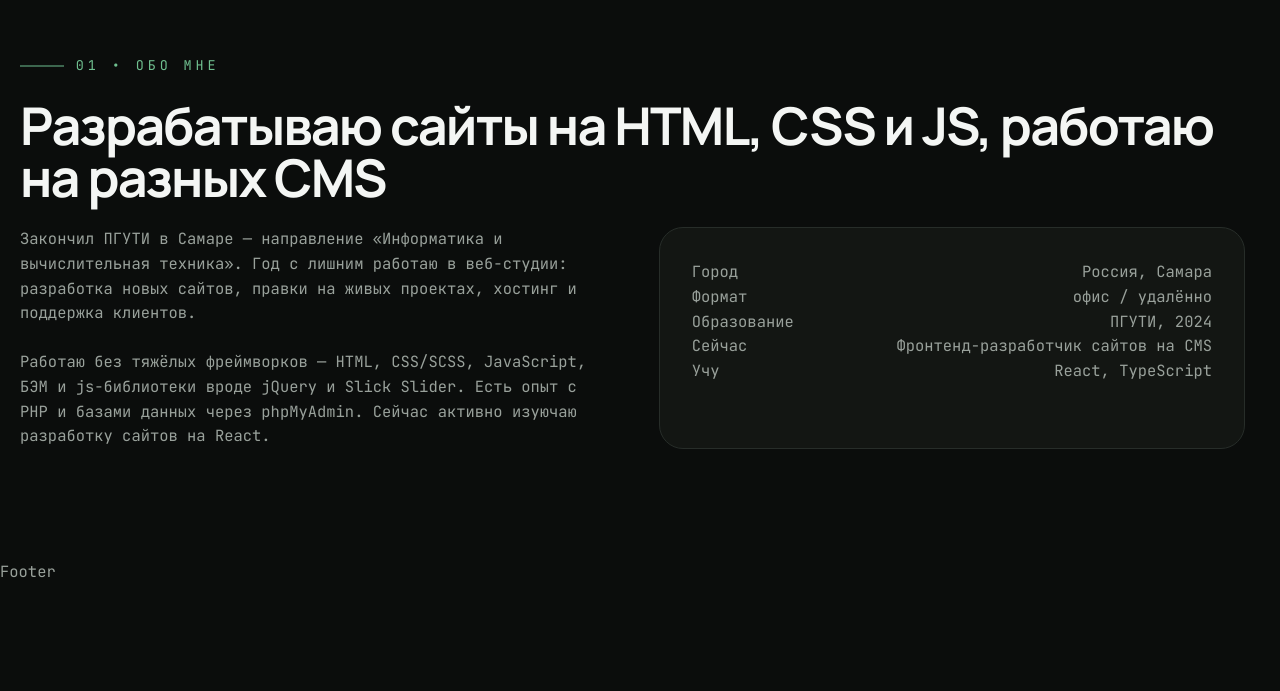
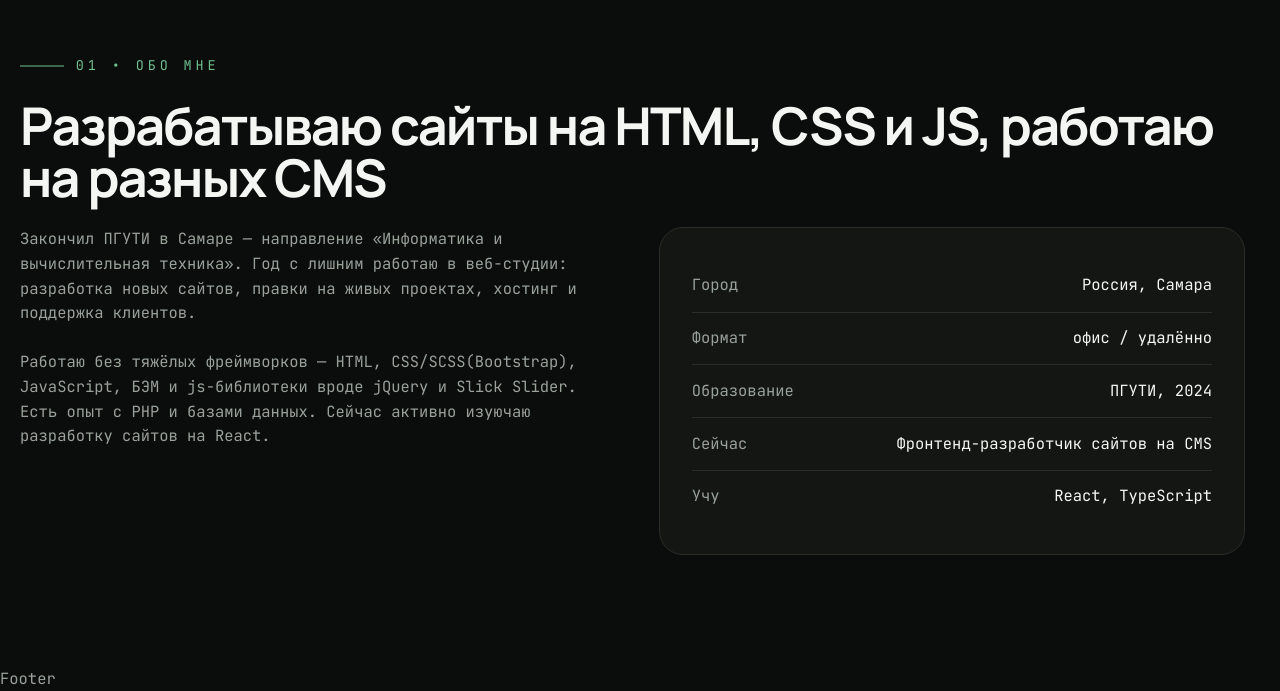
Before and after one commit to jaws812/karpov-nikita-website, a React (Vite) app: page / in a window 1280 px wide. Shown: the part 872-1563 px from the top of the page. Before the commit the page ends 1457 px from the top, so only its background shows below. Built offline with nearby package versions, Linux system fonts and the light colour scheme.

Commit message:
Стилизовал блок "О нас"

```diff
--- a/src/widgets/About/About.jsx
+++ b/src/widgets/About/About.jsx
@@ -38,10 +38,9 @@ const About = (props) => {
             вычислительная техника». Год с лишним работаю в веб-студии: разработка
             новых сайтов, правки на живых проектах, хостинг и поддержка клиентов.
           </p>
-          <p>Работаю без тяжёлых фреймворков — HTML, CSS/SCSS, JavaScript, БЭМ
+          <p>Работаю без тяжёлых фреймворков — HTML, CSS/SCSS(Bootstrap), JavaScript, БЭМ
             и js-библиотеки вроде jQuery и Slick Slider. Есть опыт с PHP и
-            базами данных через phpMyAdmin. Сейчас активно изуючаю разработку
-            сайтов на React.
+            базами данных. Сейчас активно изуючаю разработку сайтов на React.
           </p>
         </div>
         <div className="about__badge">
--- a/src/widgets/About/About.scss
+++ b/src/widgets/About/About.scss
@@ -2,12 +2,20 @@
   display: grid;
   grid-template-columns: repeat(2, 1fr);
   gap: fluid(64, 20);
+
+  @include mobile{
+    grid-template-columns: repeat(1, 1fr);
+  }
 
   &__badge{
     padding: 32px;
     border: var(--border);
     border-radius: var(--border-radius-md);
     background-color: var(--color-dark-3);
+
+    @include mobile{
+      padding: 36px 24px;
+    }
   }
 
   &__list{
@@ -19,5 +27,16 @@
     display: flex;
     justify-content: space-between;
     align-items: center;
+    gap: 40px;
+    padding-block: fluid(14,12);
+
+    &:not(:last-child){
+      border-bottom: var(--border);
+    }
+
+    &-description{
+      color: var(--color-light);
+      text-align: end;
+    }
   }
 }
```
